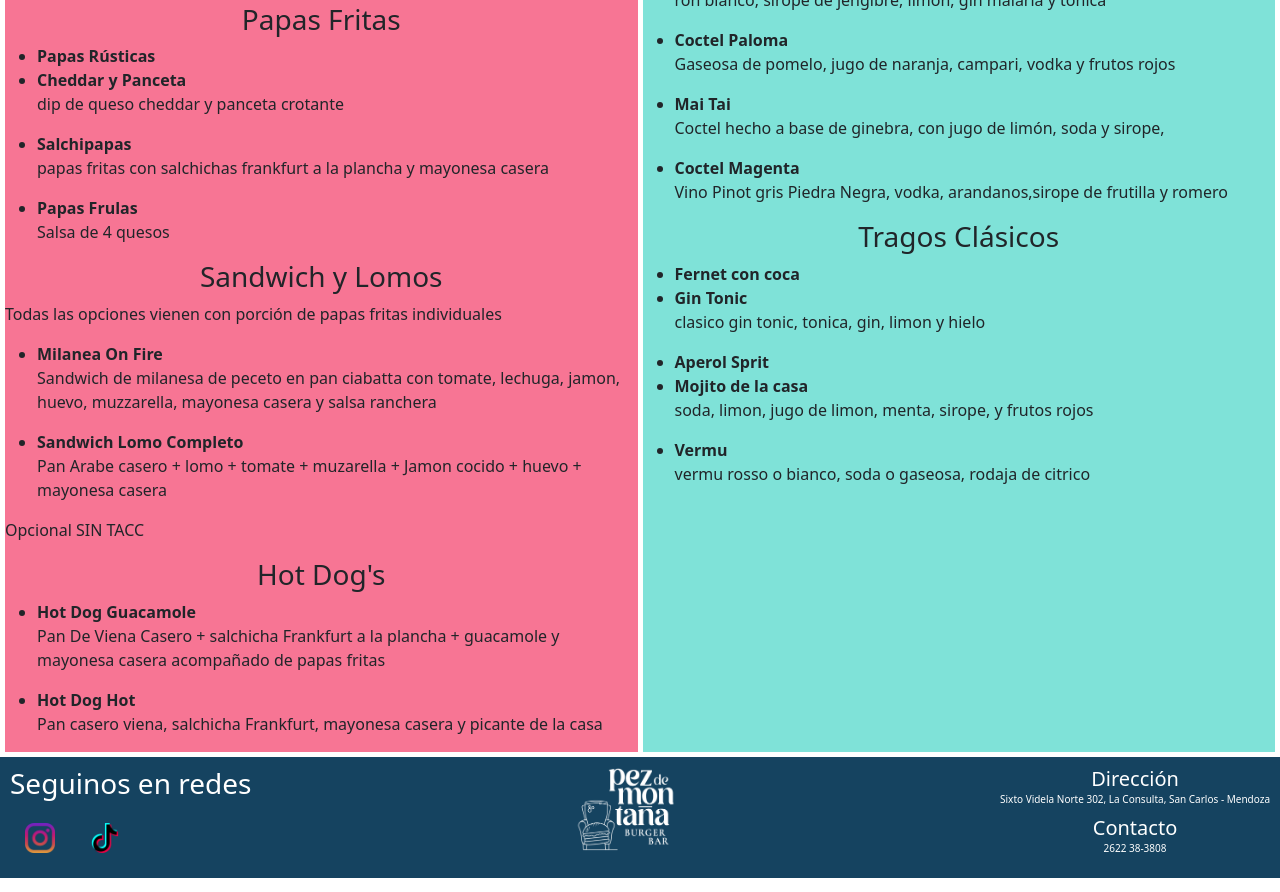
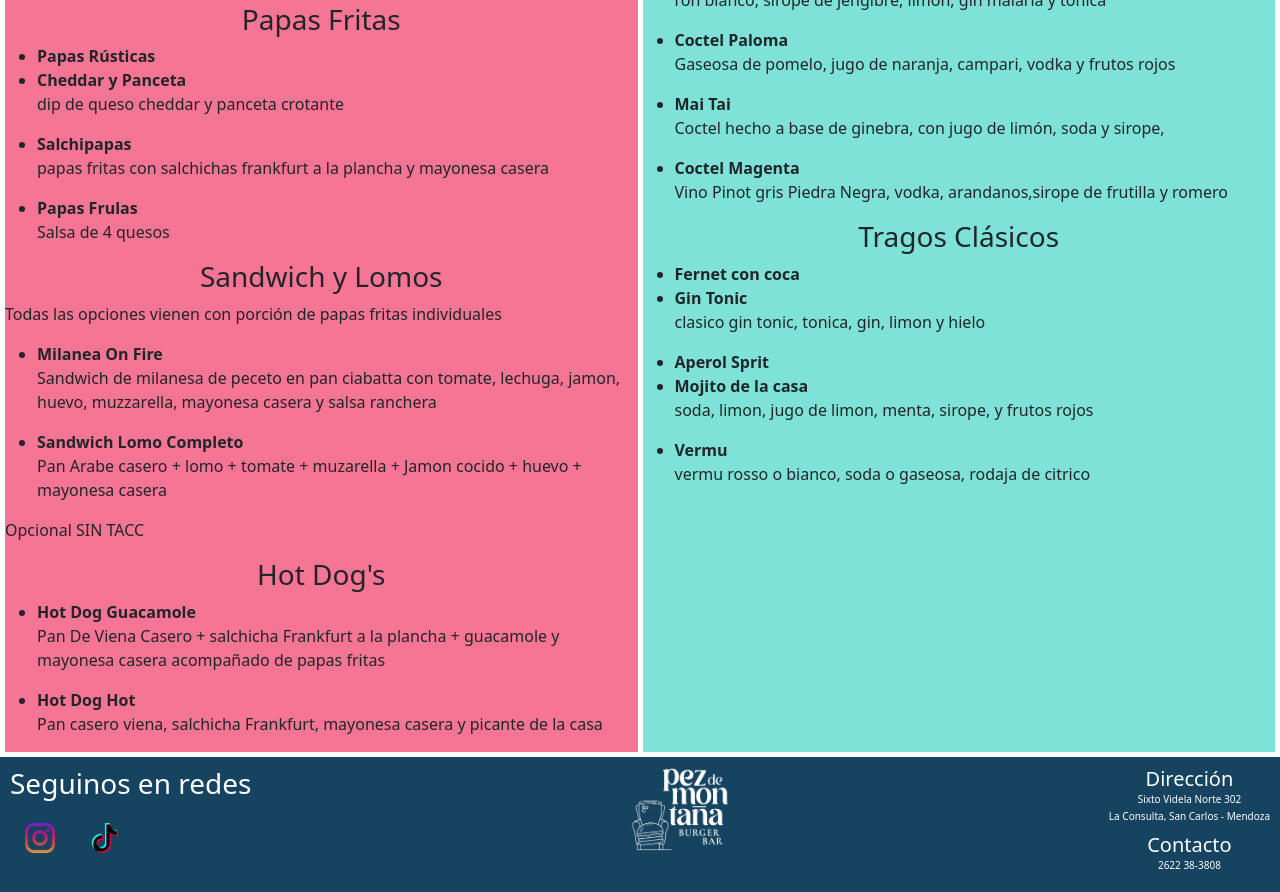
Before and after one commit to emimuzaber/pezdemontana, a website: page pages/carta.html in a window 1280 px wide. Shown: the part 1872-2764 px from the top of the page. Drawn offline with nearby package versions, Linux system fonts and the light colour scheme; a web font is replaced by a local one.

Commit message:
modificación en dirección de footer

```diff
--- a/pages/carta.html
+++ b/pages/carta.html
@@ -293,7 +293,8 @@
             </div>
             <div class="contacto">
                 <h3>Dirección</h3>
-                <p>Sixto Videla Norte 302, La Consulta, San Carlos - Mendoza</p>
+                <p>Sixto Videla Norte 302</p>
+                <p>La Consulta, San Carlos - Mendoza</p>
                 <h3>Contacto</h3>
                 <p>2622 38-3808</p>
             </div>
```
Also changed, not shown: pages/contacto.html (+2 -1 lines), pages/galeria.html (+2 -1 lines), pages/reservas.html (+2 -1 lines).
